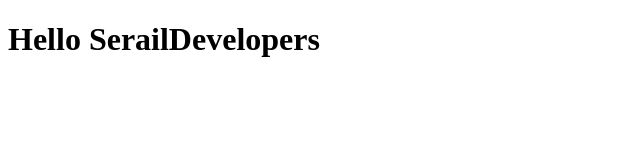
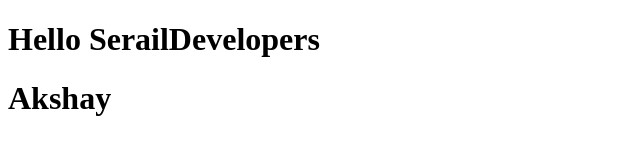
Before and after one commit to SerialDevelopers/DnyanSamrudhi, a plain HTML site: page Index.html in a window 1280 px wide. Shown: the whole page, without its empty margins (0-640 px from the left). Drawn offline with Linux system fonts and the light colour scheme.

Commit message:
Added heading

```diff
--- a/Index.html
+++ b/Index.html
@@ -6,5 +6,6 @@
 </head>
 <body>
 <h1>Hello SerailDevelopers</h1>
+<h1>Akshay</h1>
 </body>
 </html>
```
